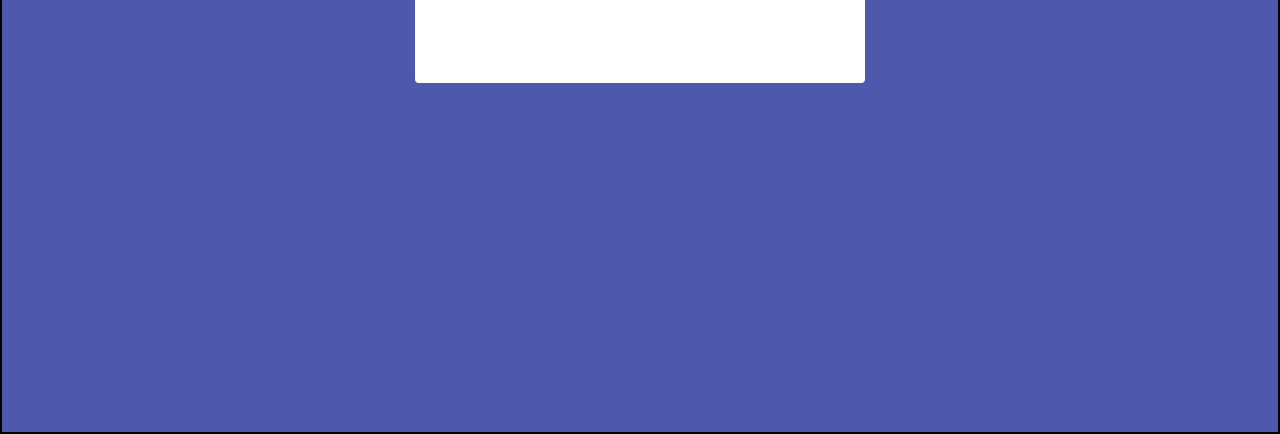
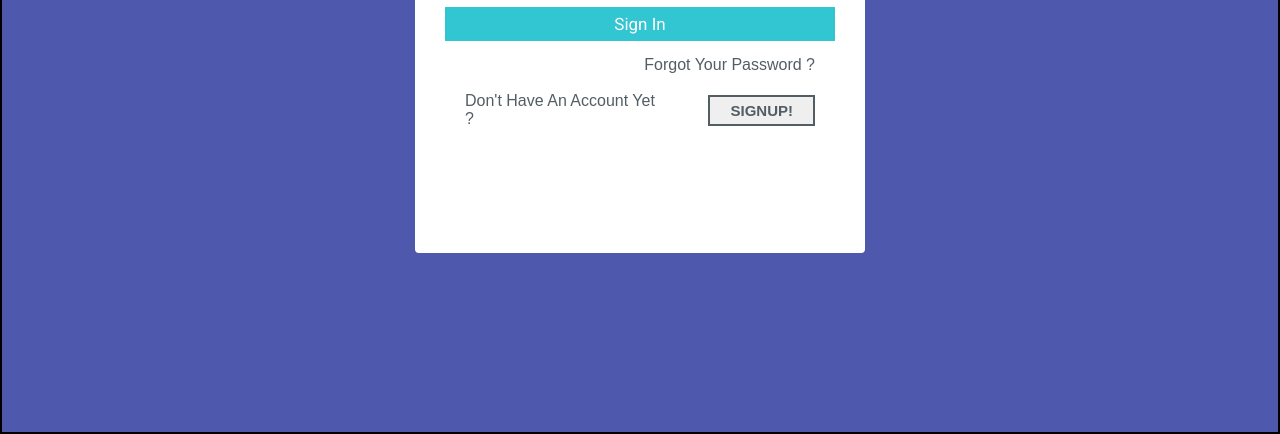
Before and after one commit to imshuaibalam/Login-Page, a plain HTML site: page index.html in a window 1280 px wide. Shown: the part 366-800 px from the top of the page. Drawn offline with Linux system fonts and the light colour scheme; a web font is replaced by a local one.

Commit message:
Fixed: ui issues

```diff
--- a/css/style.css
+++ b/css/style.css
@@ -18,7 +18,7 @@ body{
     border: black 2px solid;
     display: flex;
     justify-content: center;
-    padding-top: 20px;
+    align-items: center;
 }
 
 .container {
@@ -82,10 +82,12 @@ h1{
     opacity: 0.8;
 }
 .para1{
-    padding-left:50%;
+    /* padding-left:50%; */
     padding-top: 10px;
     font-weight: 400;
     color: #525e64;
+    text-align: end;
+    margin-inline: 20px;
 }
 .para1:hover{
     color: #32c5d2;
@@ -94,6 +96,10 @@ h1{
     /* margin-top: 0px; */
     font-weight: 400;
     color: #525e64;
+    margin-inline: 20px;
+    display: flex;
+    align-items: center;
+    justify-content: space-between;
 }
 .btn_para span:hover{
     color: #32c5d2;
--- a/index.html
+++ b/index.html
@@ -5,7 +5,7 @@
     <meta charset="UTF-8">
     <meta http-equiv="X-UA-Compatible" content="IE=edge">
     <meta name="viewport" content="width=device-width, initial-scale=1.0">
-    <title>Login Page Shuaib</title>
+    <title>Login Page</title>
     <link rel="stylesheet" href="https://cdnjs.cloudflare.com/ajax/libs/font-awesome/4.7.0/css/font-awesome.css"
         integrity="sha512-5A8nwdMOWrSz20fDsjczgUidUBR8liPYU+WymTZP1lmY9G6Oc7HlZv156XqnsgNUzTyMefFTcsFH/tnJE/+xBg=="
         crossorigin="anonymous" referrerpolicy="no-referrer" />
@@ -22,7 +22,7 @@
                 <button class="lg_btn">Google</button><br>
                 <input id="input" type="email" placeholder="Email"><br>
                 <input id="input" type="password" placeholder="Password"><br>
-                <button class="lg_btn login_btn">LOGIN</button>
+                <button class="lg_btn login_btn">Sign In</button>
                 <p class="para1">Forgot Your Password ?</p><br>
                 <div class="btn_para">
                    <span> Don't Have An Account Yet ?</span><button class="btn_sm">SIGNUP!</button>
```
